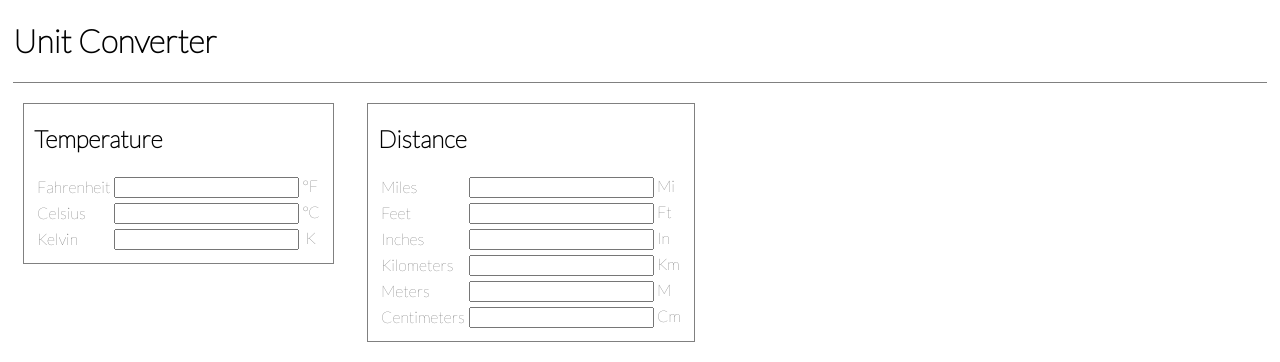
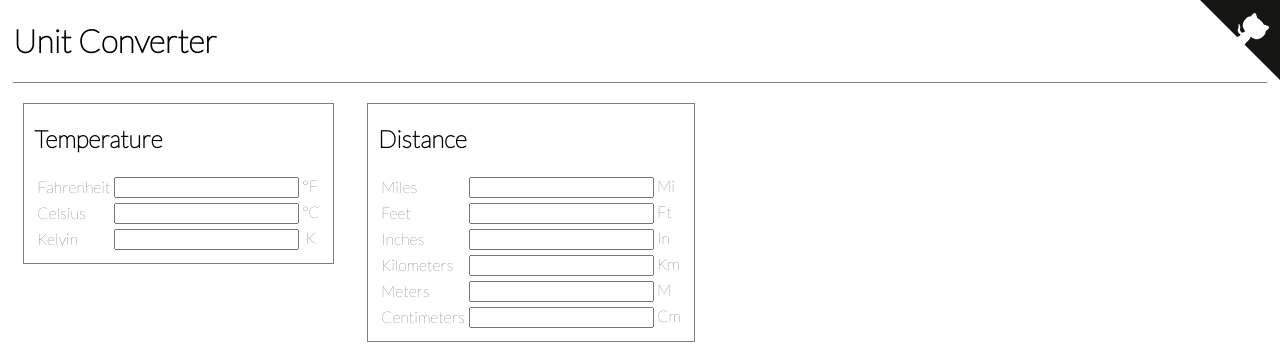
Before and after one commit to receive/UnitConverter, a plain HTML site: page index.html in a window 1280 px wide. Drawn offline with nearby package versions, Linux system fonts and the light colour scheme.

Commit message:
Added github corner

```diff
--- a/index.html
+++ b/index.html
@@ -29,6 +29,7 @@
 		</style>
 	</head>
 	<body>
+		<a href="https://github.com/receive/UnitConverter" class="github-corner"><svg width="80" height="80" viewBox="0 0 250 250" style="fill:#151513; color:#fff; position: absolute; top: 0; border: 0; right: 0;"><path d="M0,0 L115,115 L130,115 L142,142 L250,250 L250,0 Z"></path><path d="M128.3,109.0 C113.8,99.7 119.0,89.6 119.0,89.6 C122.0,82.7 120.5,78.6 120.5,78.6 C119.2,72.0 123.4,76.3 123.4,76.3 C127.3,80.9 125.5,87.3 125.5,87.3 C122.9,97.6 130.6,101.9 134.4,103.2" fill="currentColor" style="transform-origin: 130px 106px;" class="octo-arm"></path><path d="M115.0,115.0 C114.9,115.1 118.7,116.5 119.8,115.4 L133.7,101.6 C136.9,99.2 139.9,98.4 142.2,98.6 C133.8,88.0 127.5,74.4 143.8,58.0 C148.5,53.4 154.0,51.2 159.7,51.0 C160.3,49.4 163.2,43.6 171.4,40.1 C171.4,40.1 176.1,42.5 178.8,56.2 C183.1,58.6 187.2,61.8 190.9,65.4 C194.5,69.0 197.7,73.2 200.1,77.6 C213.8,80.2 216.3,84.9 216.3,84.9 C212.7,93.1 206.9,96.0 205.4,96.6 C205.1,102.4 203.0,107.8 198.3,112.5 C181.9,128.9 168.3,122.5 157.7,114.1 C157.9,116.9 156.7,120.9 152.7,124.9 L141.0,136.5 C139.8,137.7 141.6,141.9 141.8,141.8 Z" fill="currentColor" class="octo-body"></path></svg></a><style>.github-corner:hover .octo-arm{animation:octocat-wave 560ms ease-in-out}@keyframes octocat-wave{0%,100%{transform:rotate(0)}20%,60%{transform:rotate(-25deg)}40%,80%{transform:rotate(10deg)}}@media (max-width:500px){.github-corner:hover .octo-arm{animation:none}.github-corner .octo-arm{animation:octocat-wave 560ms ease-in-out}}</style>
 		<div class="title">
 			<h1>Unit Converter</h1>
 		</div>
```
Also changed, not shown: script.js (+6 -2 lines).
